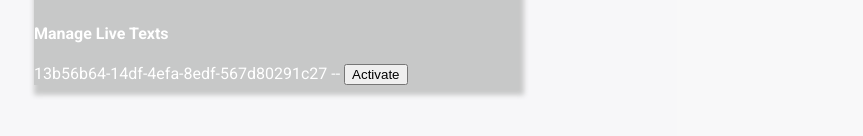
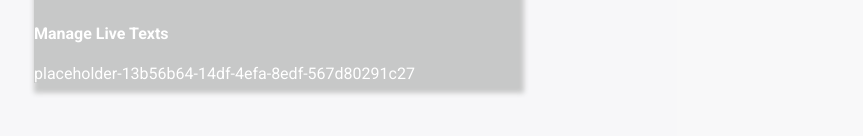
Before and after one commit to xScottishKrissx/live-text-redux, a React (Create React App) app: page / in a window 1280 px wide. Both pictures are taken after a click on the button "Create". Shown: the part 514-650 px from the top of the page, without its empty margins (86-949 px from the left). Built offline with nearby package versions, Linux system fonts and the light colour scheme.

Commit message:
0.13.5 - Changing structure
...my existing data structure was getting in the way so im using some inspirate from my previous taskboard exercise and organising my column/live texts in a way that will be easier to use.

```diff
--- a/src/components/PostControl/postControl.js
+++ b/src/components/PostControl/postControl.js
@@ -14,7 +14,7 @@ export default function PostControl({id, handleEdit, body, subtitle, title, type
     const dispatch = useDispatch()
     const liveText = useSelector((state) => state.livetext.value)
     const activeLiveText = useSelector((state) => state.active.value)
-    console.log(activeLiveText)
+    // console.log(activeLiveText)
     const getCurrentLiveText = liveText.filter(x => x.id === activeLiveText)
 
     const getCurrentPost = liveText.filter(x => x.id === id)
@@ -41,11 +41,18 @@ export default function PostControl({id, handleEdit, body, subtitle, title, type
           }]
 
 
+        const columnData = { [uuidv4()]: { items:newPost } }
+        console.log(newPost)
+        console.log(columnData)
 
         //   console.log(item.content)
-          console.log(newPost)
           console.log(activeLiveText)
+        //   let copy = {...activeLiveText}
 
+
+        //   console.log(copy)
+
+          //   let temp = copy.content.concat(newPost)
 
         //   console.log(item.content.concat(newPost))
         //   const thing = item.content.concat(newPost)
--- a/src/components/author-input.js
+++ b/src/components/author-input.js
@@ -22,11 +22,13 @@ export default function AuthorInput() {
   const activeLiveTextState = useSelector((state) => state.active.value.id)
   const liveTextMaster = JSON.parse(localStorage.getItem("liveTextMaster")) || []
   const [liveTexts, setLiveTexts] = useState(liveTextMaster)
+  console.log(liveTexts)
 
   // Create a new live text / column
   const createNewLiveText = () => {
-    const newLiveText = {id:uuidv4(), content:[]}
-    const addToMasterArray = liveTexts.concat(newLiveText)
+    // const newLiveText = {id:uuidv4(), content:[]}
+    const newColumn = {[uuidv4()]: {name:"placeholder", items:[]}}
+    const addToMasterArray = liveTexts.concat(newColumn)
     setLiveTexts(addToMasterArray)
     localStorage.setItem("liveTextMaster", JSON.stringify(addToMasterArray))
   }
@@ -39,14 +41,17 @@ export default function AuthorInput() {
   }
 
   // Display the list of available live texts / columns
-  const displayLiveTexts = liveTexts.map((x, index) => {
-    return (
-      <div key={index}>
-        {x.id} -- <button onClick={()=>handleSetActive(x)}>Activate</button>
-      </div>
+  const displayLiveTexts = Object.keys(liveTexts).map((key, i) =>{
+    return(
+      Object.entries(liveTexts[i]).map(([columnId, columnContent]) =>{
+        return(
+          <div key={columnId}>
+            {columnContent.name}-{columnId}
+          </div>
+        )
+      })
     )
   })
-
   return (
     <>
 
```
